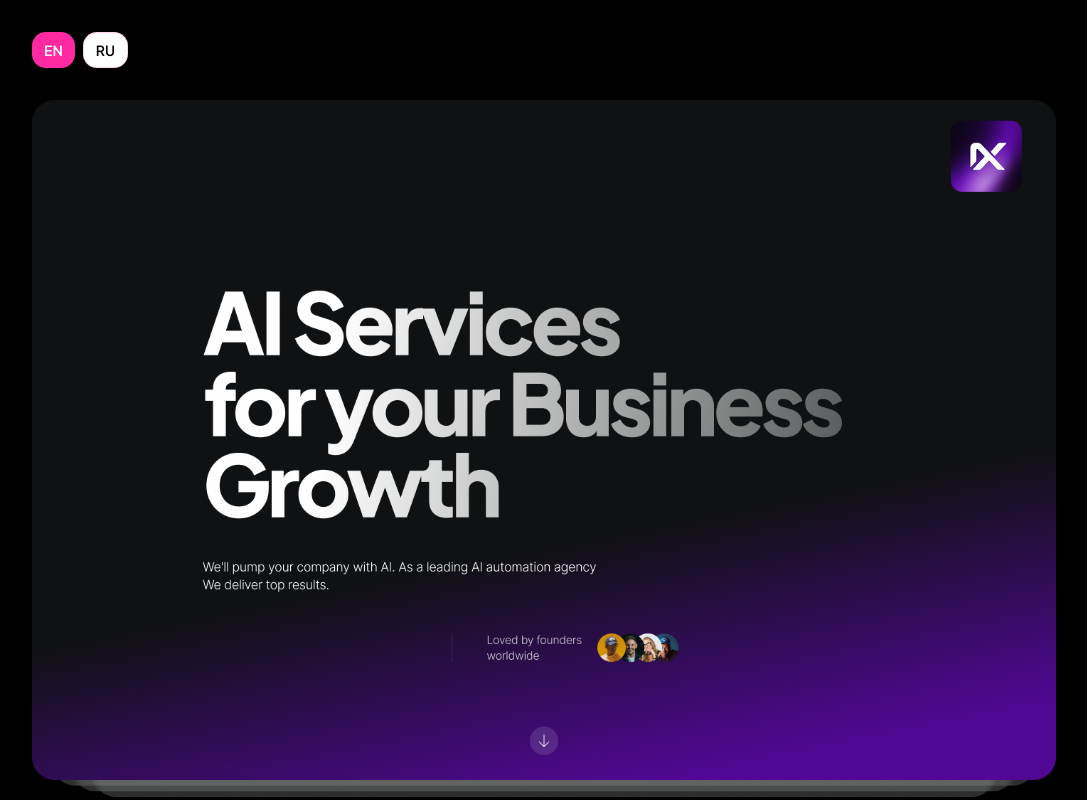
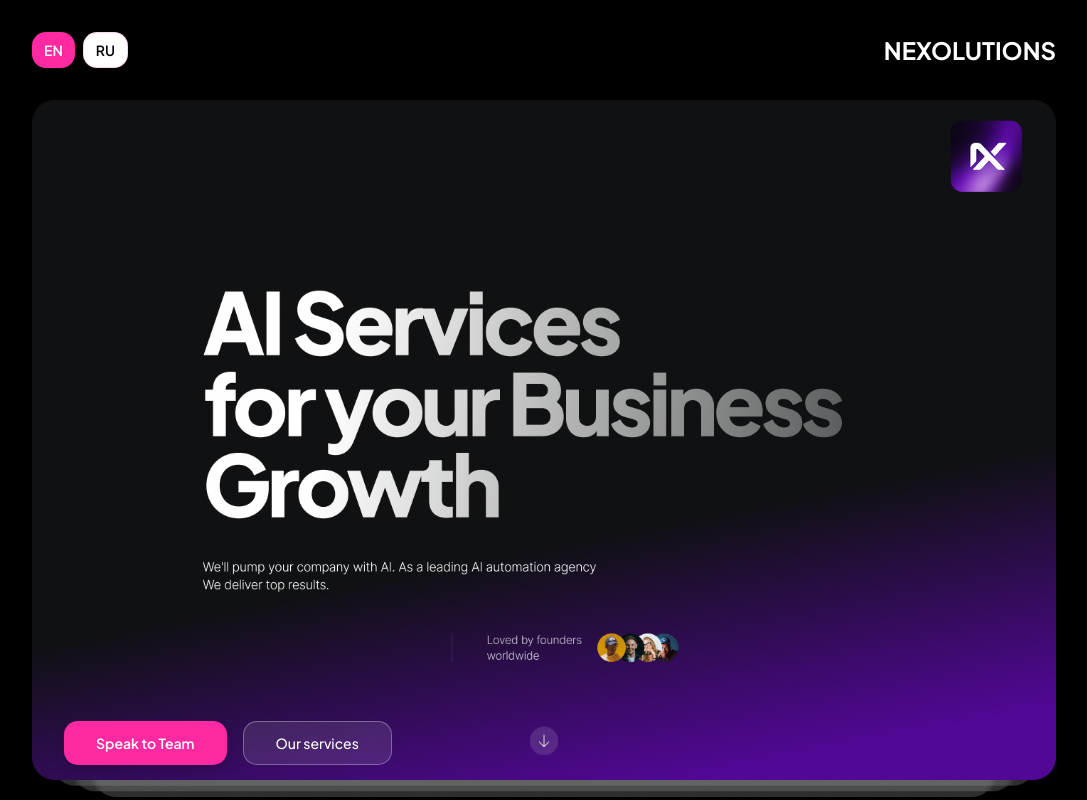
Before and after one commit to AxisOrganization/nexolutionsai, a React (Vite) app: page / in a window 1280 px wide. Shown: the top 800 px of the page, without its empty margins (96-1183 px from the left). Built offline with nearby package versions, Linux system fonts and the light colour scheme.

Commit message:
Refactor hero section with image
Update hero section to match the provided photo dimensions and layout. Add two buttons, "Speak to Team" and "Our services," positioned on the photo below the text and to the left of "Loved by founders."

```diff
--- a/src/components/NexoLogo.tsx
+++ b/src/components/NexoLogo.tsx
@@ -1,4 +1,8 @@
 const NexoLogo = () => {
-  return;
+  return (
+    <div className="text-2xl font-bold text-white">
+      NEXOLUTIONS
+    </div>
+  );
 };
 export default NexoLogo;
--- a/src/pages/Nexolutions.tsx
+++ b/src/pages/Nexolutions.tsx
@@ -44,11 +44,20 @@ const Nexolutions = () => {
         <ParallaxSection speed={0.3}>
           <div className="relative min-h-[70vh] flex flex-col justify-center">
             {/* Main Content */}
-          <div className="text-center max-w-6xl mx-auto">
+          <div className="text-center max-w-6xl mx-auto relative">
               <img src="/lovable-uploads/1c0626f2-3663-4c9d-ba62-0d30a88b0304.png" alt="AI Services for your Business Growth" className="w-full max-w-5xl h-auto mx-auto animate-fade-in-up" />
 
-              {/* Buttons positioned under image */}
-
+              {/* Buttons positioned on the photo */}
+              <div className="absolute bottom-8 left-8 flex gap-4">
+                <a href={calendlyUrl} target="_blank" rel="noopener noreferrer">
+                  <Button variant="nexo" size="lg">
+                    Speak to Team
+                  </Button>
+                </a>
+                <Button variant="outline" size="lg" className="bg-white/10 text-white border-white/30 hover:bg-white/20">
+                  Our services
+                </Button>
+              </div>
             </div>
 
             {/* Bottom Right - Loved by founders */}
```
